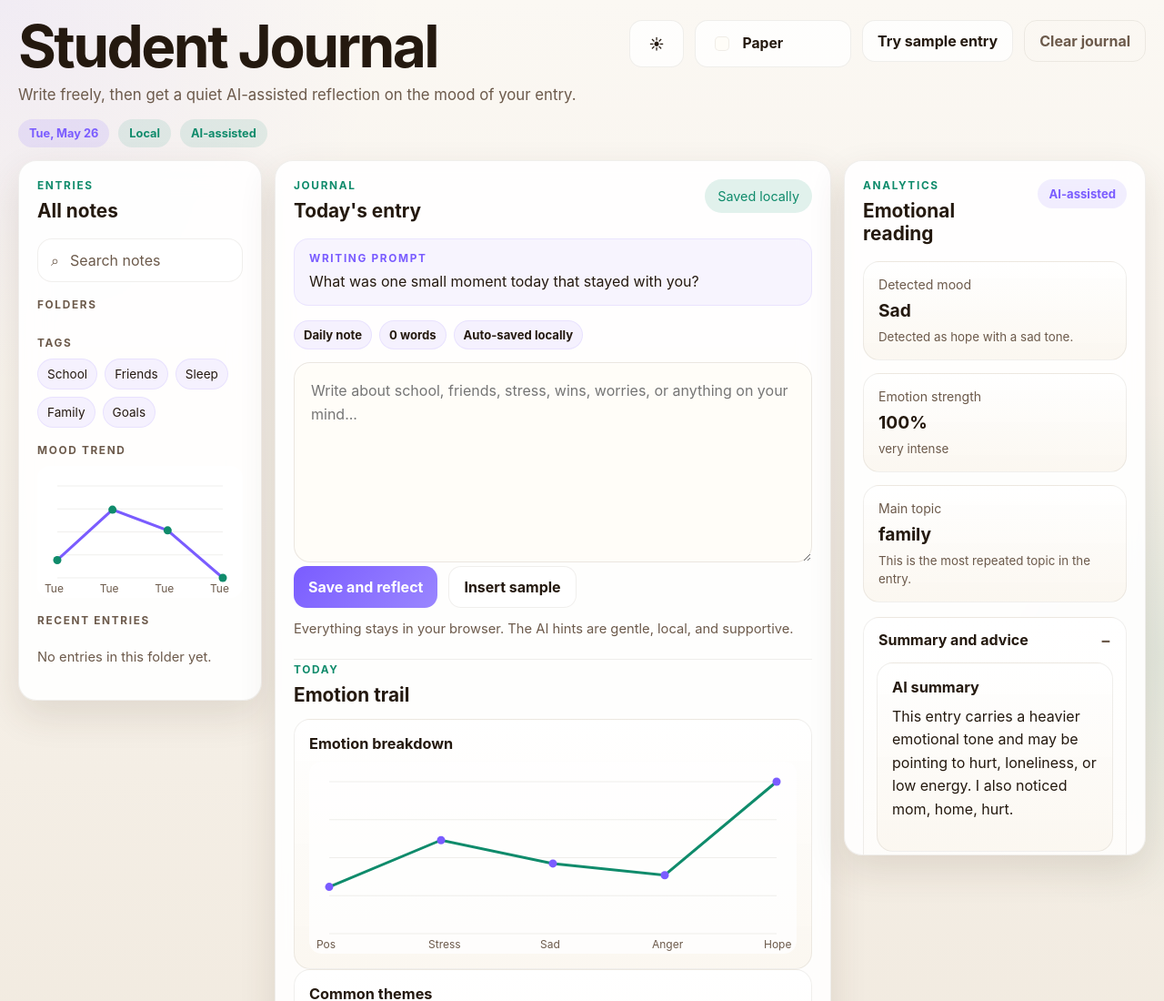
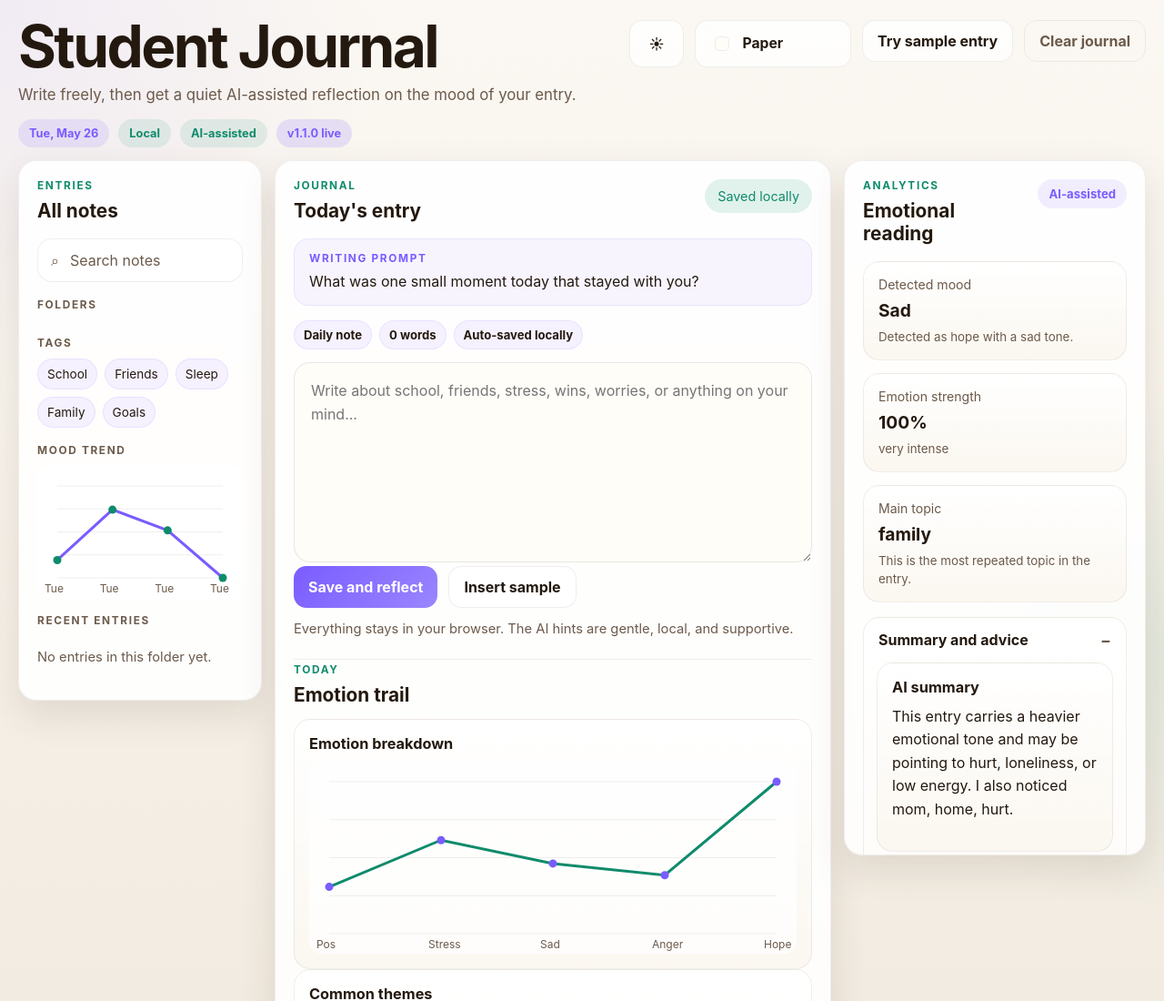
Before and after one commit to VivaanReddy3011/AI-Journal, a website: page index.html in a window 1280 px wide. Shown: the top 1100 px of the page at 91% size. Drawn offline with Linux system fonts and the light colour scheme.

Commit message:
Add live build badge

```diff
--- a/index.html
+++ b/index.html
@@ -15,6 +15,7 @@
         <span class="meta-pill" id="todayLabel">Today</span>
         <span class="meta-pill subtle">Local</span>
         <span class="meta-pill subtle">AI-assisted</span>
+        <span class="meta-pill build-pill" id="buildBadge">v1.1.0 live</span>
       </div>
     </div>
     <div class="topbar-actions">
--- a/styles.css
+++ b/styles.css
@@ -91,6 +91,11 @@ body {
 .meta-pill.subtle {
   background: rgba(15, 139, 107, 0.1);
   color: var(--accent-2);
+}
+
+.build-pill {
+  background: rgba(122, 92, 255, 0.16);
+  color: var(--accent);
 }
 
 .eyebrow,
```
